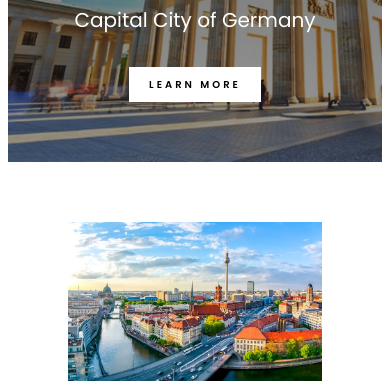
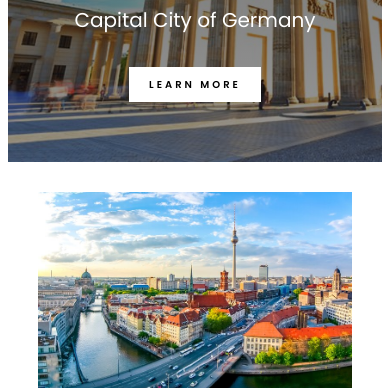
Before and after one commit to SandyTC/travel-project, a plain HTML site: page index.html in a window 390 px wide. Shown: the part 231-619 px from the top of the page. Drawn offline with Linux system fonts and the light colour scheme; a script that the page names is missing.

Commit message:
Minor styling tweaks

```diff
--- a/src/styles.css
+++ b/src/styles.css
@@ -18,10 +18,11 @@ body {
 
 .img-responsive {
   width: 100%;
+  display: block;
 }
 
 .grid-2-columns {
-  grid-template-columns: auto auto;
+  grid-template-columns: 1fr 1fr;
 }
 
 .grid-3-columns {
@@ -89,7 +90,7 @@ header {
   background-size: cover;
   color: white;
   text-align: center;
-  padding: 160px;
+  padding: 160px 0;
 }
 
 header h1 {
@@ -118,6 +119,7 @@ header a {
   font-weight: 700;
   font-size: 14px;
   line-height: 1.5;
+  text-align: center;
   letter-spacing: 3px;
   text-transform: uppercase;
   background: white;
@@ -259,9 +261,8 @@ footer a {
     grid-gap: 10px;
   }
 
-  .img-responsive {
-    display: block;
-    margin: 0 auto;
+  section {
+    padding: 30px;
   }
 
   .card-header img {
```
